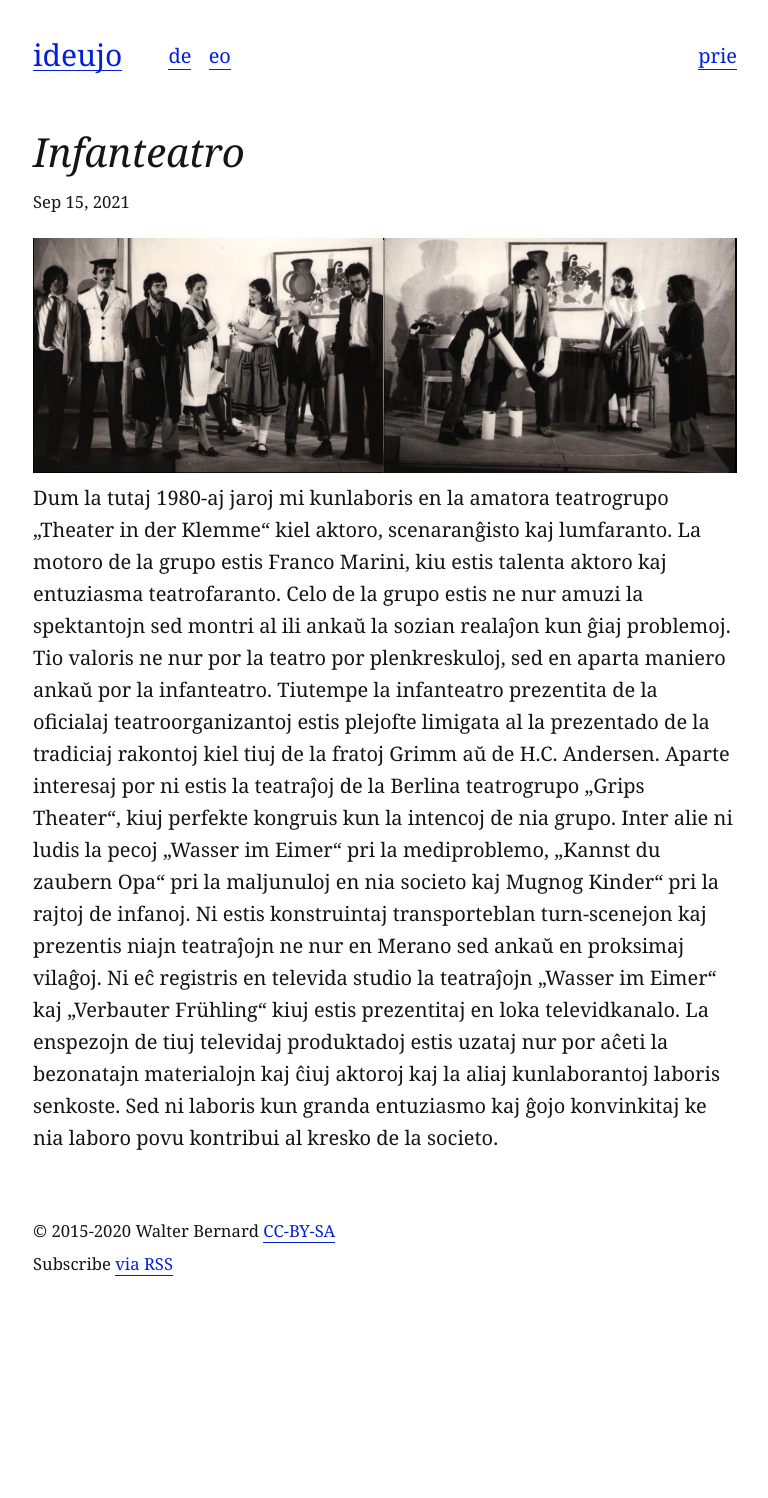
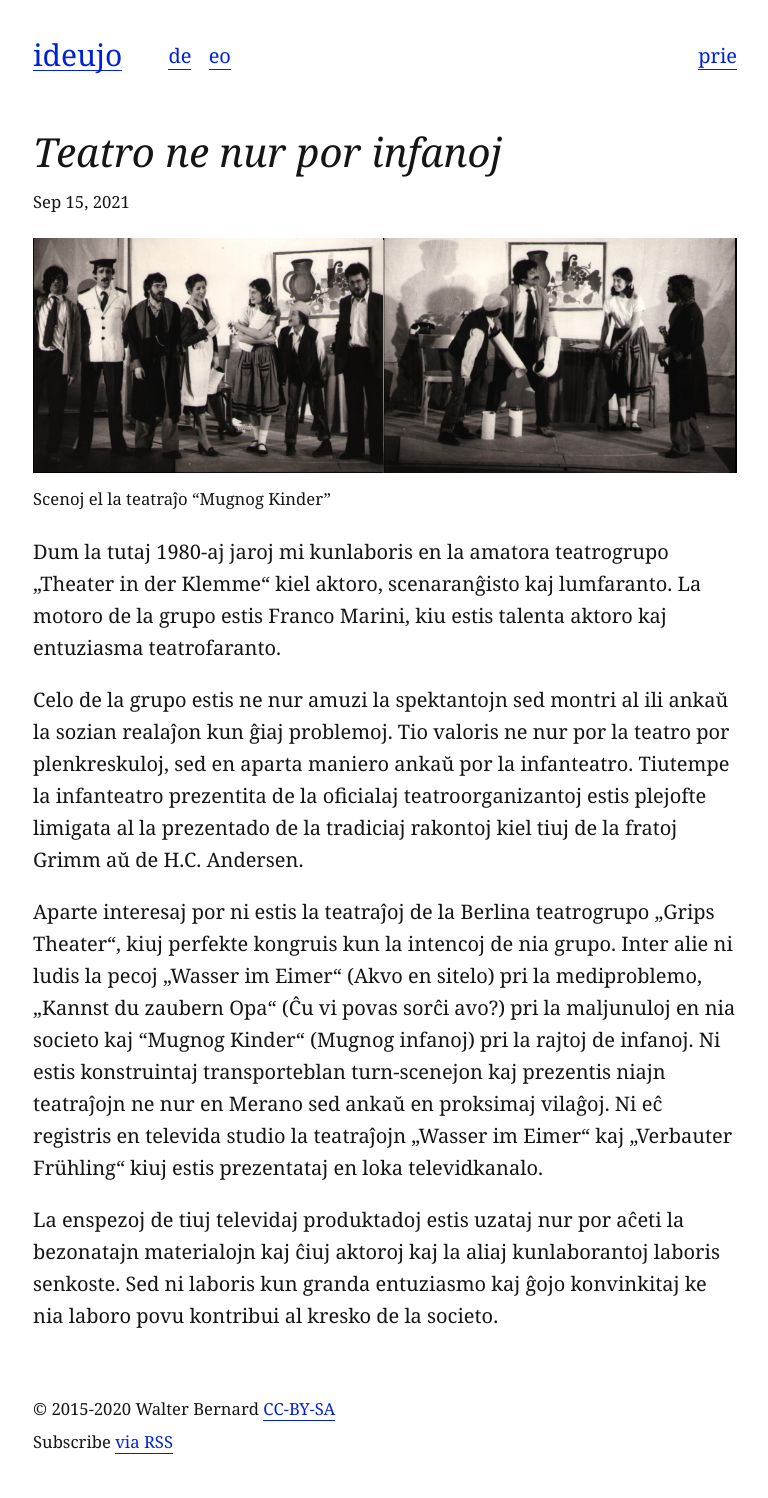
Before and after one commit to wbernard/wbernard.github.io, a Jekyll site: the page built from _posts/eo/2021-09-15-infanteatro.md, in a window 1280 px wide. Shown: the whole page, without its empty margins (255-1023 px from the left). Built offline with Jekyll 4.4.1, drawn with Linux system fonts in a browser that asks for light colours; before the commit the page ends 1320 px from its top, so only the background shows below that.

Commit message:
korekto2

```diff
--- a/_posts/eo/2021-09-15-infanteatro.md
+++ b/_posts/eo/2021-09-15-infanteatro.md
@@ -1,11 +1,16 @@
 ---
 name: infanteatro
 layout: post
-title:  "Infanteatro"
+title:  "Teatro ne nur por infanoj"
 categories: jekyll update
 lang: eo
 ---
-![Scenoj el la teatraĵo "Mugnog Kinder"](../../bildoj/mugnogkinder.png)
-Dum la tutaj 1980-aj jaroj mi kunlaboris en la amatora teatrogrupo „Theater in der Klemme“ kiel aktoro, scenaranĝisto kaj lumfaranto. La motoro de la grupo estis Franco Marini, kiu estis talenta aktoro kaj entuziasma teatrofaranto. Celo de la grupo estis ne nur amuzi la spektantojn sed montri al ili ankaŭ la sozian realaĵon kun ĝiaj problemoj. Tio valoris ne nur por la teatro por plenkreskuloj, sed en aparta maniero ankaŭ por la infanteatro. Tiutempe la infanteatro prezentita de la oficialaj teatroorganizantoj estis plejofte limigata al la prezentado de la tradiciaj rakontoj kiel tiuj de la fratoj Grimm aŭ de H.C. Andersen.
-Aparte interesaj por ni estis la teatraĵoj de la Berlina teatrogrupo „Grips Theater“, kiuj perfekte kongruis kun la intencoj de nia grupo. Inter alie ni ludis la pecoj „Wasser im Eimer“ pri la mediproblemo, „Kannst du zaubern Opa“ pri la maljunuloj en nia societo kaj Mugnog Kinder“ pri la rajtoj de infanoj. Ni estis konstruintaj transporteblan turn-scenejon kaj prezentis niajn teatraĵojn ne nur en Merano sed ankaŭ en proksimaj vilaĝoj. Ni eĉ registris en televida studio la teatraĵojn „Wasser im Eimer“ kaj „Verbauter Frühling“ kiuj estis prezentitaj en loka televidkanalo.
-La enspezojn de tiuj televidaj produktadoj estis uzataj nur por aĉeti la bezonatajn materialojn kaj ĉiuj aktoroj kaj la aliaj kunlaborantoj laboris senkoste. Sed ni laboris kun granda entuziasmo kaj ĝojo konvinkitaj ke nia laboro povu kontribui al kresko de la societo.
+![Scenoj el la teatraĵo "Mugnog Kinder"](../../bildoj/mugnogkinder.png)<small>Scenoj el la teatraĵo "Mugnog Kinder"<small>
+
+Dum la tutaj 1980-aj jaroj mi kunlaboris en la amatora teatrogrupo „Theater in der Klemme“ kiel aktoro, scenaranĝisto kaj lumfaranto. La motoro de la grupo estis Franco Marini, kiu estis talenta aktoro kaj entuziasma teatrofaranto.
+
+Celo de la grupo estis ne nur amuzi la spektantojn sed montri al ili ankaŭ la sozian realaĵon kun ĝiaj problemoj. Tio valoris ne nur por la teatro por plenkreskuloj, sed en aparta maniero ankaŭ por la infanteatro. Tiutempe la infanteatro prezentita de la oficialaj teatroorganizantoj estis plejofte limigata al la prezentado de la tradiciaj rakontoj kiel tiuj de la fratoj Grimm aŭ de H.C. Andersen.
+
+Aparte interesaj por ni estis la teatraĵoj de la Berlina teatrogrupo „Grips Theater“, kiuj perfekte kongruis kun la intencoj de nia grupo. Inter alie ni ludis la pecoj „Wasser im Eimer“ (Akvo en sitelo) pri la mediproblemo, „Kannst du zaubern Opa“ (Ĉu vi povas sorĉi avo?) pri la maljunuloj en nia societo kaj "Mugnog Kinder“ (Mugnog infanoj) pri la rajtoj de infanoj. Ni estis konstruintaj transporteblan turn-scenejon kaj prezentis niajn teatraĵojn ne nur en Merano sed ankaŭ en proksimaj vilaĝoj. Ni eĉ registris en televida studio la teatraĵojn „Wasser im Eimer“ kaj „Verbauter Frühling“ kiuj estis prezentataj en loka televidkanalo.
+
+La enspezoj de tiuj televidaj produktadoj estis uzataj nur por aĉeti la bezonatajn materialojn kaj ĉiuj aktoroj kaj la aliaj kunlaborantoj laboris senkoste. Sed ni laboris kun granda entuziasmo kaj ĝojo konvinkitaj ke nia laboro povu kontribui al kresko de la societo.
```
Also changed, not shown: _posts/de/2021-09-15-kindertheater.md (+2 -1 lines).
